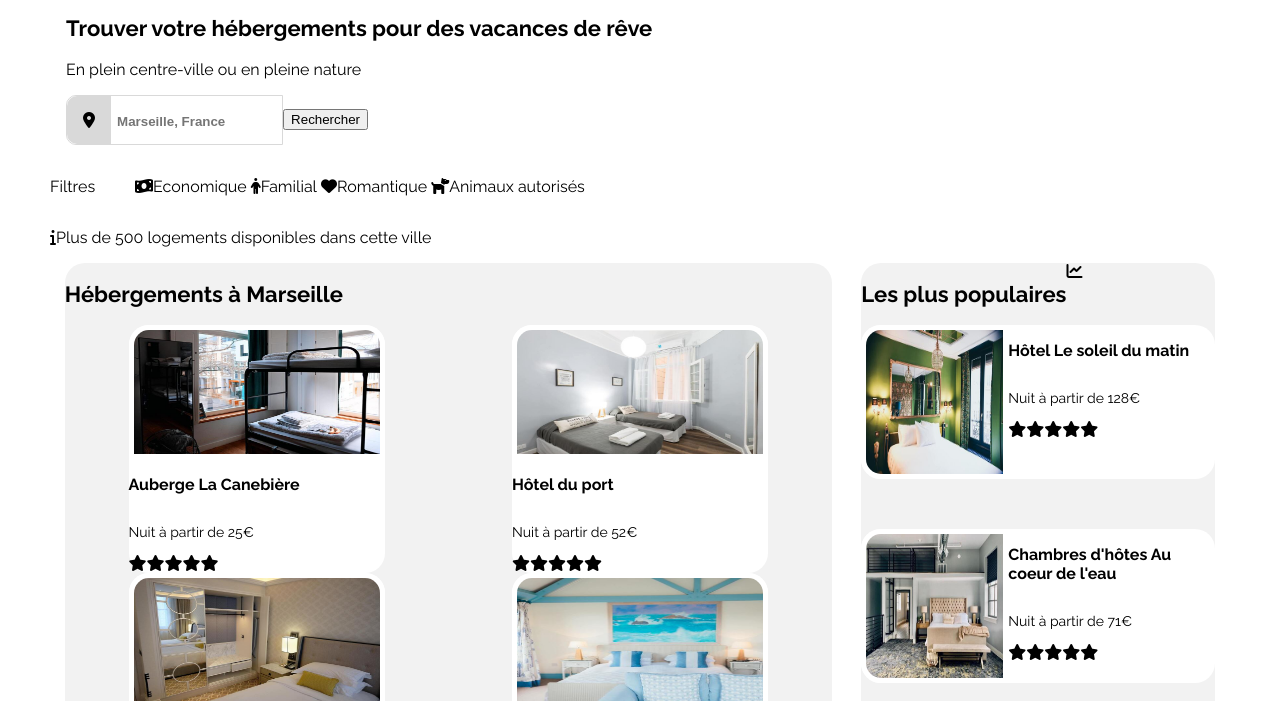
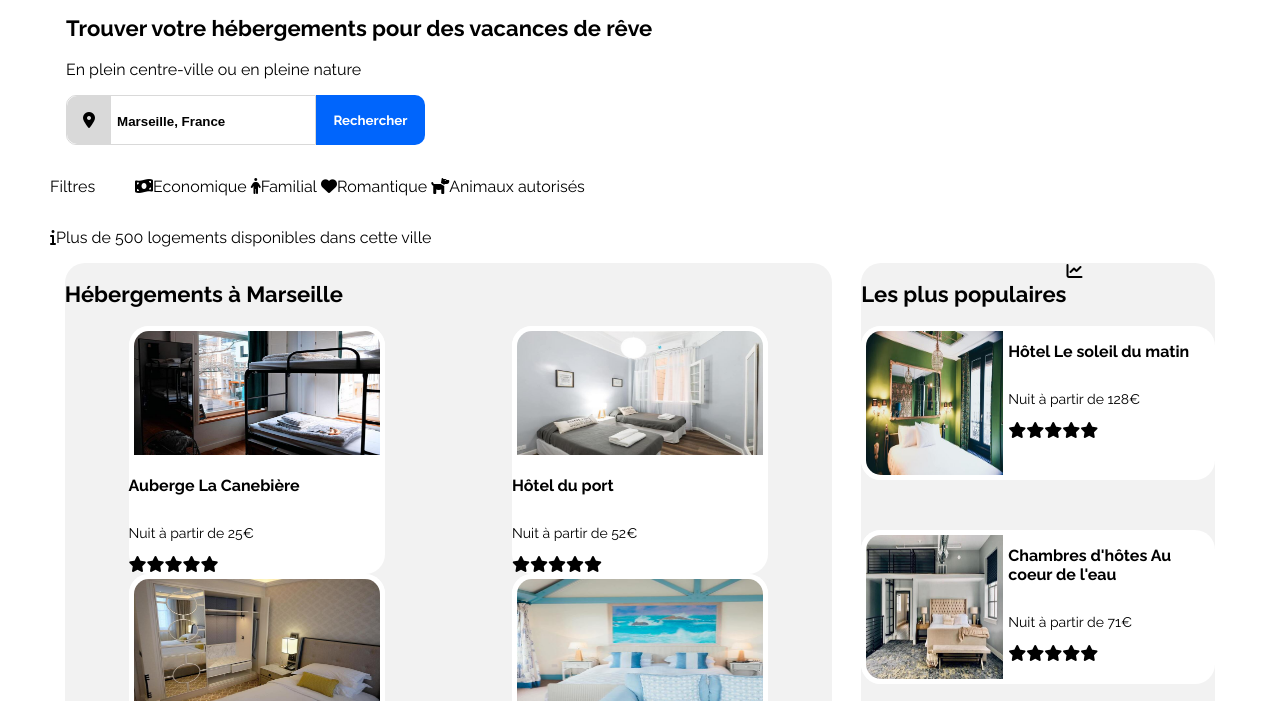
Before and after one commit to AbreuGeorgie/Booki, a plain HTML site: page index.html in a window 1280 px wide. Shown: the part 99-800 px from the top of the page. Drawn offline with Linux system fonts and the light colour scheme.

Commit message:
fonction recherche quasi finie

```diff
--- a/css/styles.css
+++ b/css/styles.css
@@ -69,12 +69,24 @@ form {
     background-color: #d9d9d9;
 	border-radius: 10px 0px 0px 10px;
 }
-#ville {
+#ville{
+	border: none;
+	width: 15em;
+}
+#ville::placeholder{
+	color: #000000;
 	font-weight: bold;
-	border: none;
-
 }
 
+#recherche {
+	padding: 1.3em;
+    border-radius: 0 10px 10px 0;
+    border: 0;
+    background-color: #0065FC;
+    color: white;
+    font-family: 'Raleway';
+	font-weight: 700;
+}
 .lienheader:hover {
 	color: blue;
   }
--- a/index.html
+++ b/index.html
@@ -41,8 +41,10 @@
                         <label for="ville"><i class="fa-solid fa-location-dot"></i></label>
                         <input type="search" id="ville" name="ville" placeholder="Marseille, France" size="18px">
                     </div>
-                    <button id="recherche">Rechercher</button>
-                    <button id="loupe"><i class="fa-solid fa-magnifying-glass"></i></button>
+                    <div class="rechercheloupe">
+                        <button id="recherche">Rechercher</button>
+                        <button id="loupe"><i class="fa-solid fa-magnifying-glass"></i></button>
+                    </div>
                 </form>
             </div>
             <div id="filterbar">
```
